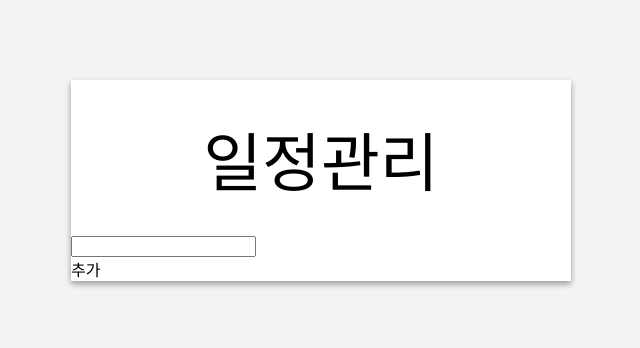
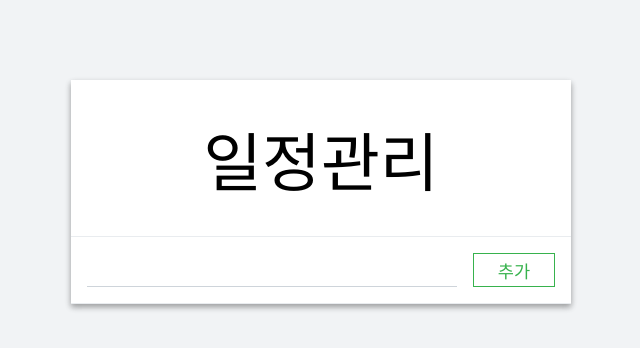
Before and after one commit to zwolf21/react-todo-list, a React (Create React App) app: page / in a window 1280 px wide. Shown: the top 348 px of the page, without its empty margins (319-959 px from the left). Built offline with nearby package versions, Linux system fonts and the light colour scheme.

Commit message:
TodoInput 컴포넌트 디자인 작성

```diff
--- a/src/components/TodoInput/TodoInput.scss
+++ b/src/components/TodoInput/TodoInput.scss
@@ -0,0 +1,40 @@
+@import "../../styles/utils.scss";
+
+.todo-input {
+  border-top: 1px solid $oc-gray-2;
+  border-bottom: 1px solid $oc-gray-2;
+  display: flex;
+  padding: 1rem;
+  input {
+    flex: 1;
+    font-size: 1.1rem;
+    outline: none;
+    border: none;
+    background: transparent;
+    border-bottom: 1px solid $oc-gray-4;
+    &:focus {
+      border-bottom: 1px solid $oc-cyan-6;
+    }
+  }
+
+  .add-button {
+    border: 1px solid $oc-green-7;
+    width: 5rem;
+    height: 2rem;
+    margin-left: 1rem;
+    color: $oc-green-7;
+    font-weight: 500;
+    font-size: 1.1rem;
+    display: flex;
+    align-items: center;
+    justify-content: center;
+    cursor: pointer;
+    &:hover {
+      background: $oc-green-7;
+      color: white;
+    }
+    &:active {
+      background: $oc-green-8;
+    }
+  }
+}
```
